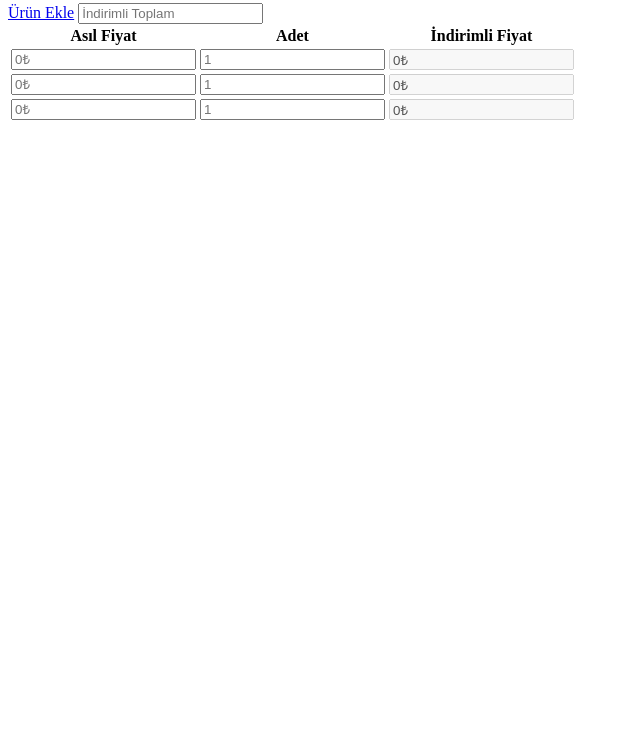
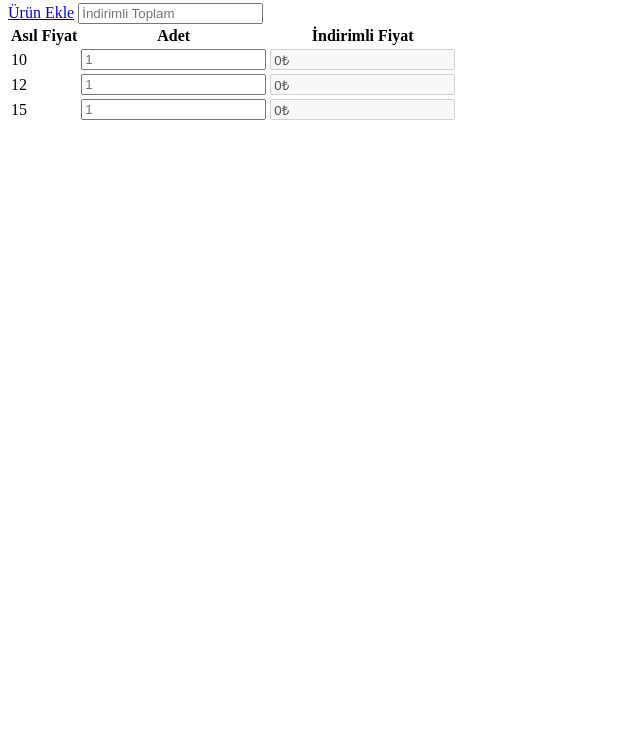
Before and after one commit to DevrimCaner/YemeksepetiIndirimHesap, a plain HTML site: page index.html in a window 1280 px wide. Shown: the part 56-800 px from the top of the page, without its empty margins (0-640 px from the left). Drawn offline with nearby package versions, Linux system fonts and the light colour scheme.

Commit message:
teususry

```diff
--- a/index.html
+++ b/index.html
@@ -10,8 +10,8 @@
 </head>
 
     <body>
-        <div class="container">
-            <h3> Yemek Sepeti İndirim Hesaplama</h3>
+        <div id="app">
+            <h3> {{denemeTest}} </h3>
             <a href="#">Ürün Ekle</a>
             <input placeholder="İndirimli Toplam" id="last_name" type="text" class="validate">
 
@@ -23,33 +23,10 @@
                         <th>İndirimli Fiyat</th>
                     </tr>
                 </thead>
-
                 <tbody>
-                <tr>
+                    <tr v-for="price in prices" >
                         <td>
-                        <input id="last_name" type="text" class="validate" placeholder="0₺">
-                    </td>
-                    <td>
-                        <input id="last_name" type="text" class="validate" placeholder="1">
-                    </td>
-                    <td>
-                        <input disabled value="0₺" id="disabled" type="text" class="validate">
-                    </td>
-                </tr>
-                <tr>
-                    <td>
-                        <input id="last_name" type="text" class="validate" placeholder="0₺">
-                    </td>
-                    <td>
-                        <input id="last_name" type="text" class="validate" placeholder="1">
-                    </td>
-                    <td>
-                        <input disabled value="0₺" id="disabled" type="text" class="validate">
-                    </td>
-                </tr>
-                <tr>
-                    <td>
-                        <input id="last_name" type="text" class="validate" placeholder="0₺">
+                            {{ price.beforePrice }}<!-- <input id="last_name" type="text" class="validate" placeholder="0₺"> -->
                         </td>
                         <td>
                             <input id="last_name" type="text" class="validate" placeholder="1">
@@ -60,7 +37,7 @@
                     </tr>
                 </tbody>
             </table>
-
+        </div>
         <script src="https://cdn.jsdelivr.net/npm/vue/dist/vue.js"></script>
         <script src="main.js"></script>
     </body>
--- a/main.js
+++ b/main.js
@@ -1,3 +1,26 @@
+var app = new Vue({
+    el: '#app',
+    data: {
+        denemeTest:"Yemek Sepeti indirim hesaplama",
+        beforeTotal:37,
+        afterTotal:27,
+        prices:[{
+                beforePrice:10,
+                afterPrice:8
+            },{
+                beforePrice:12,
+                afterPrice:9
+            },{
+                beforePrice:15,
+                afterPrice:10
+            },
+        ]
+    }
+});
+
+
+/*
+
 tableBody = document.getElementById("tableBody");
 
 beforePrices = [];
@@ -33,3 +56,5 @@ function calculate(money, total, discountTotal) {
 function createTableItem(id) {
     return "<tr><th scope='row'>" + id + "</th><td><input id='b" + id + "' type='text' class='form-control' placeholder='₺' value=\"0\"></td><td><h5 id='a" + id + "' ></h5></td></tr>"
 }
+
+*/
```
Lines whose indentation alone changed are shown as unchanged.
